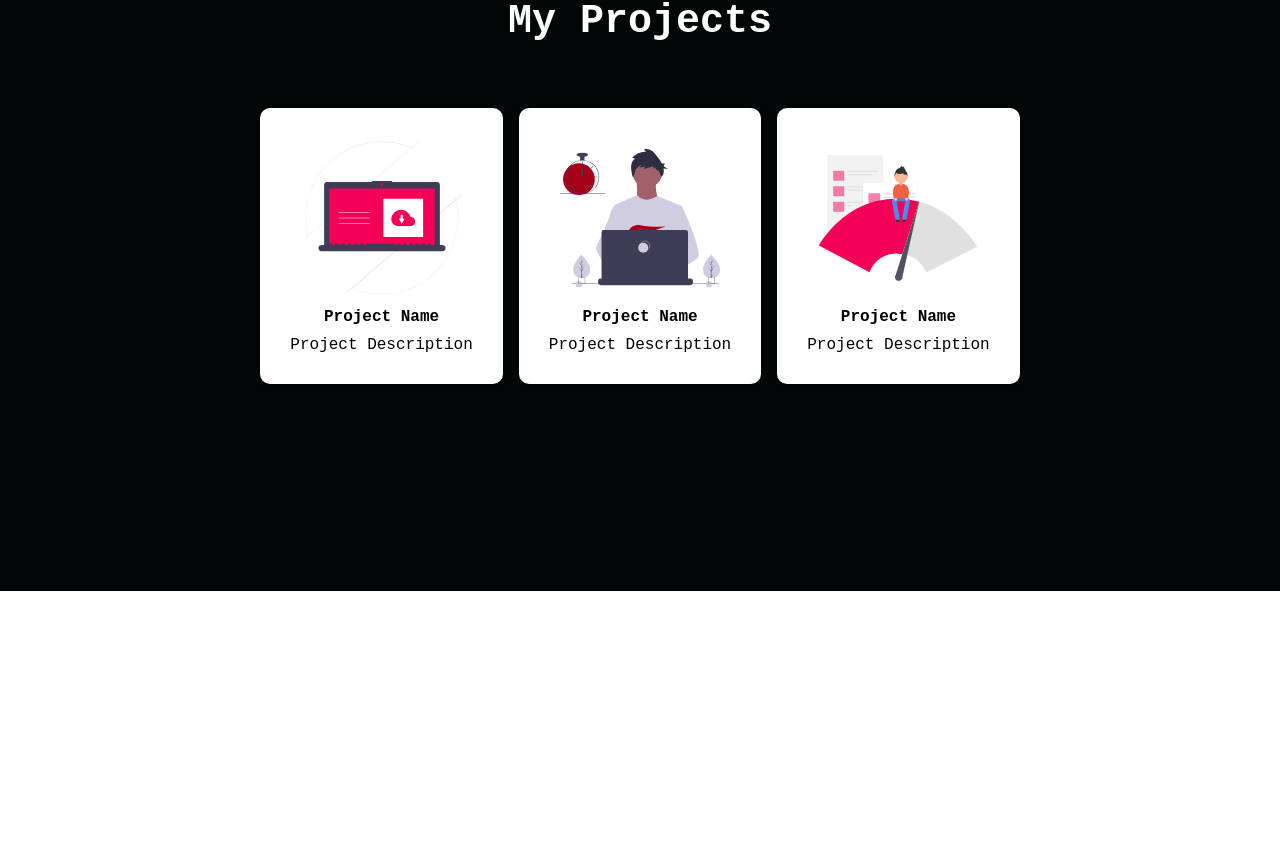
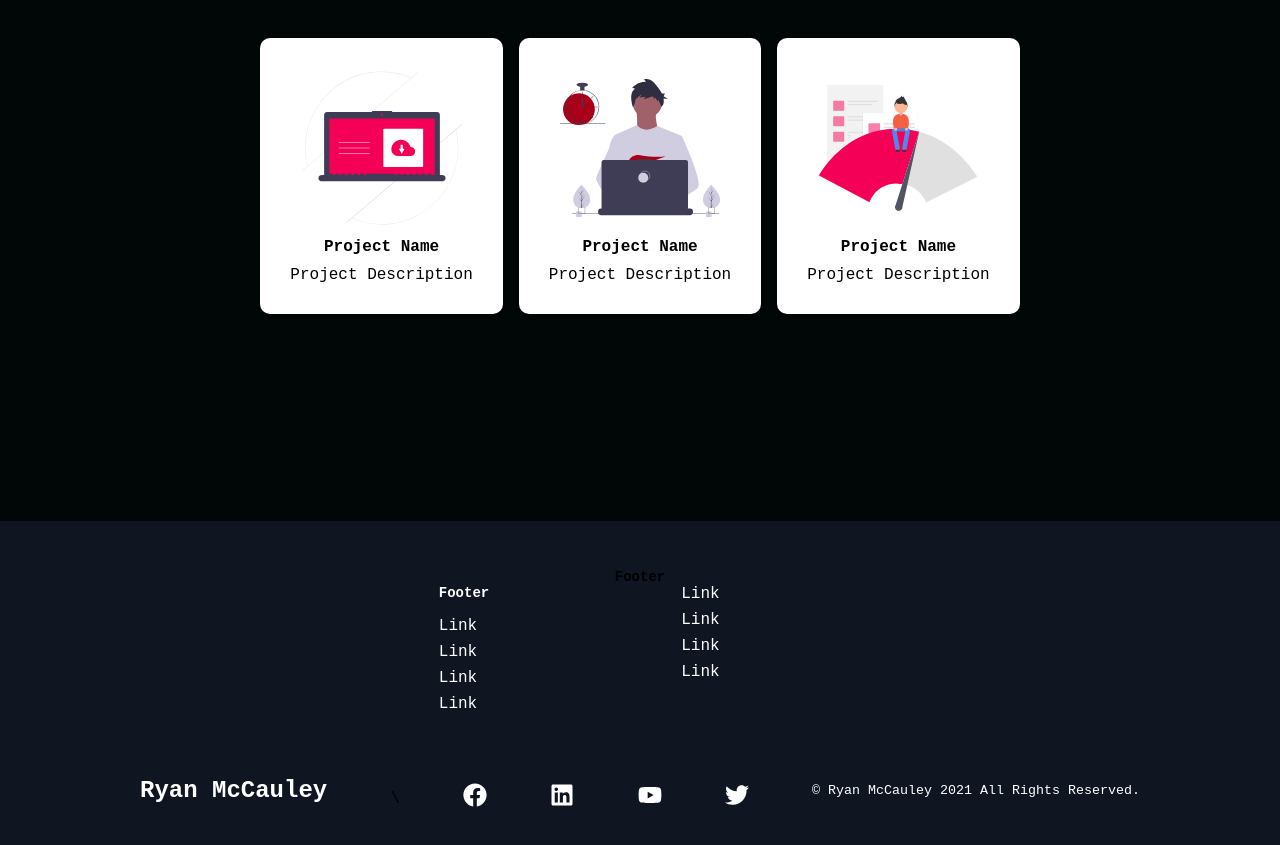
Before and after one commit to Majick333/portfolio, a React (Create React App) app: page / in a window 1280 px wide. Shown: the part 1939-2784 px from the top of the page. Before the commit the page ends 2530 px from the top, so only its background shows below. Built offline with nearby package versions, Linux system fonts and the light colour scheme.

Commit message:
created footer

```diff
--- a/src/App.js
+++ b/src/App.js
@@ -1,11 +1,17 @@
 import './App.css';
 import Home from './pages';
-import {BrowserRouter as Router} from 'react-router-dom';
+import {BrowserRouter as Router, Switch, Route} from 'react-router-dom';
+import SignInPage from './pages/signin';
+
 
 function App() {
   return (
     <Router>
-      <Home />
+      <Switch>
+        <Route path='/' component={Home} exact />
+        {/* <Route path='/admin' component={AdminPage} exact /> */}
+        {/* <Route path='/blog' component={BlogPage} exact /> */}
+      </Switch>
     </Router>
   );
 }
--- /dev/null
+++ b/src/components/Footer/FooterElements.js
@@ -0,0 +1,126 @@
+import styled from 'styled-components';
+import {Link} from 'react-router-dom';
+
+
+
+export const FooterContainer = styled.footer
+`background-color: #101522;`
+
+export const FooterWrapper = styled.div
+`
+padding: 48px 24px;
+display: flex;
+flex-direction: column;
+justify-content: center;
+align-items: center;
+max-width: 1100px;
+margin: 0 auto;
+`
+
+export const LinkContainer = styled.div
+`
+display: flex;
+justify-content: center;
+
+@media screen and (max-width: 820px) {
+    padding-top: 32px;
+}
+`
+
+export const LinkWrapper = styled.div
+`
+display: flex;
+
+@media screen and (max-width: 820px) {
+    flex-direction: column;
+}
+`
+
+export const LinkItems = styled.div
+`
+display: flex;
+flex-direction: column;
+align-items: flex-start;
+margin: 16px;
+text-align: left;
+width: 160px;
+box-sizing: border-box;
+color: #fff;
+
+@media screen and (max-width: 420px){
+    margin: 0;
+    padding: 10px;
+    width: 100%;
+}
+`
+
+export const LinkTitle = styled.h1
+`
+font-size: 14px;
+margin-bottom: 16px;
+`
+
+export const FooterLink = styled(Link)
+`
+color: #fff;
+text-decoration: none;
+margin-bottom: 0.5rem;
+font-size: 14px
+
+&:hover {
+    color: #01bf71;
+    transition: 0.3s ease-in-out;
+}
+`
+
+export const SocialMedia = styled.section
+`
+max-width: 1000px;
+width: 100%;
+`;
+
+export const SocialMediaWrapper = styled.div
+`
+display: flex;
+justify-content: space-between;
+align-items: center;
+max-width: 1100px;
+margin: 40px auto 0 auto;
+
+@media screen and (max-width: 820px){
+    flex-direction: column;
+}
+`
+
+export const SocialLogo = styled(Link)
+`
+color: #fff;
+justify-self: start;
+cursor: pointer;
+text-decoration: none;
+font-size: 1.5rem;
+display: flex;
+align-items: center;
+margin-bottom: 16px;
+font-weight: bold;
+`
+
+export const SiteRights = styled.small
+`
+color: #fff;
+margin-bottom: 16px;
+`
+
+// export const SocialLogo = styled.div
+// `
+// display: flex;
+// justify-content: space-between;
+// align-items: center;
+// width: 240px
+// `
+
+export const SocialLinkIcon = styled.a
+`
+color: #fff;
+font-size: 24px;
+`
--- /dev/null
+++ b/src/components/Footer/index.js
@@ -0,0 +1,60 @@
+import React from 'react'
+import { FaFacebook, FaLinkedin, FaTwitter, FaYoutube } from 'react-icons/fa'
+import { FooterContainer, FooterWrapper, LinkContainer,
+         LinkWrapper, LinkItems, LinkTitle, FooterLink,
+        SocialMedia, SocialMediaWrapper, SocialLogo, SocialLinkIcon, SiteRights } from './FooterElements'
+
+const Footer = () => {
+    return (
+        <FooterContainer>
+            <FooterWrapper>
+                <LinkContainer>
+                    <LinkWrapper>
+                        <LinkItems>
+                            <LinkTitle> Footer  </LinkTitle>
+                                <FooterLink to='/'>Link</FooterLink>
+                                <FooterLink to='/'>Link</FooterLink>
+                                <FooterLink to='/'>Link</FooterLink>
+                                <FooterLink to='/'>Link </FooterLink>
+                        </LinkItems>
+
+                        <LinkTitle> Footer  </LinkTitle>
+                        <LinkItems>
+                                <FooterLink to='/'>Link</FooterLink>
+                                <FooterLink to='/'>Link</FooterLink>
+                                <FooterLink to='/'>Link</FooterLink>
+                                <FooterLink to='/'>Link</FooterLink>
+                        </LinkItems>
+
+                    </LinkWrapper>
+                </LinkContainer>
+                    <SocialMedia>
+                        <SocialMediaWrapper>
+                            <SocialLogo to='/'>Ryan McCauley</SocialLogo> \
+
+                                <SocialLinkIcon href='/' target='_blank' aria-label="Facebook">
+                                    <FaFacebook/>
+                                </SocialLinkIcon>
+
+                                <SocialLinkIcon href='/' target='_blank' aria-label="LinkedIn">
+                                    <FaLinkedin/>
+                                </SocialLinkIcon>
+
+                                <SocialLinkIcon href='/' target='_blank' aria-label="YouTube">
+                                    <FaYoutube/>
+                                </SocialLinkIcon>
+
+                                <SocialLinkIcon href='/' target='_blank' aria-label="Twitter">
+                                    <FaTwitter/>
+                                </SocialLinkIcon>
+
+                            <SiteRights> © Ryan McCauley {new Date().getFullYear()} All Rights Reserved. </SiteRights>
+
+                        </SocialMediaWrapper>
+                    </SocialMedia>
+            </FooterWrapper>
+        </FooterContainer>
+    )
+}
+
+export default Footer
--- a/src/components/Navbar/Elements.js
+++ b/src/components/Navbar/Elements.js
@@ -5,9 +5,9 @@ import { Link as LinkScroll } from 'react-scroll';
 
 
 export const Nav = styled.nav `
-    background: #000;
+    background: ${({scrollNav}) => (scrollNav ? '#000' : 'transparent')};
     height: 70px;
-    // margin-top: -70px;
+    margin-top: -70px;
     display: flex;
     justify-content: center;
     align-items: center;
--- a/src/components/Navbar/index.js
+++ b/src/components/Navbar/index.js
@@ -1,4 +1,4 @@
-import React from 'react';
+import React, {useState, useEffect} from 'react';
 import {FaBars} from 'react-icons/fa';
 import { Nav,
      NavbarContainer,
@@ -10,6 +10,21 @@ import { Nav,
 
 
 const Navbar = ({toggle}) => {
+
+    const [scrollNav, setScrollNav] = useState(false);
+
+    const changeNav = () => {
+        if (window.scroll >= 80) {
+            setScrollNav(true)
+        } else {
+            setScrollNav(false)
+        }
+    }
+
+    useEffect(() => {
+        window.addEventListener('scroll', changeNav)
+    }, [])
+
     return (
         <>
             <Nav>
--- a/src/pages/index.js
+++ b/src/pages/index.js
@@ -5,6 +5,7 @@ import MainSection from '../components/Main';
 import InfoDisplay from '../components/InfoDisplay';
 import { aboutSlide } from '../components/InfoDisplay/Data';
 import Work from '../components/Work/'
+import Footer from '../components/Footer';
 
 
 const Home = () => {
@@ -22,6 +23,7 @@ const Home = () => {
         <MainSection />
         <InfoDisplay {...aboutSlide}/>
         <Work/>
+        <Footer/>
 
     </>
     );
--- /dev/null
+++ b/src/pages/signin.js
@@ -0,0 +1,11 @@
+import React from 'react'
+
+const SignInPage = () => {
+    return (
+        <div>
+
+        </div>
+    )
+}
+
+export default SignInPage;
```
Also changed, not shown: src/pages/blog.js (added, +11 -0 lines), 1 other file (tests, documents, lock files or other folders).
